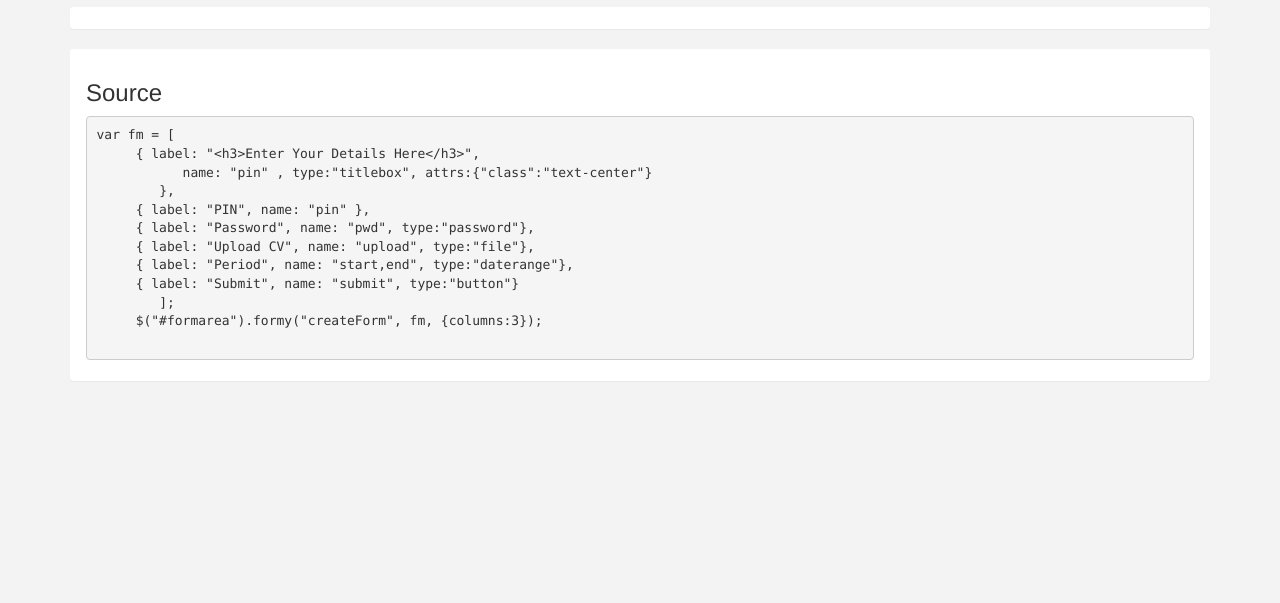
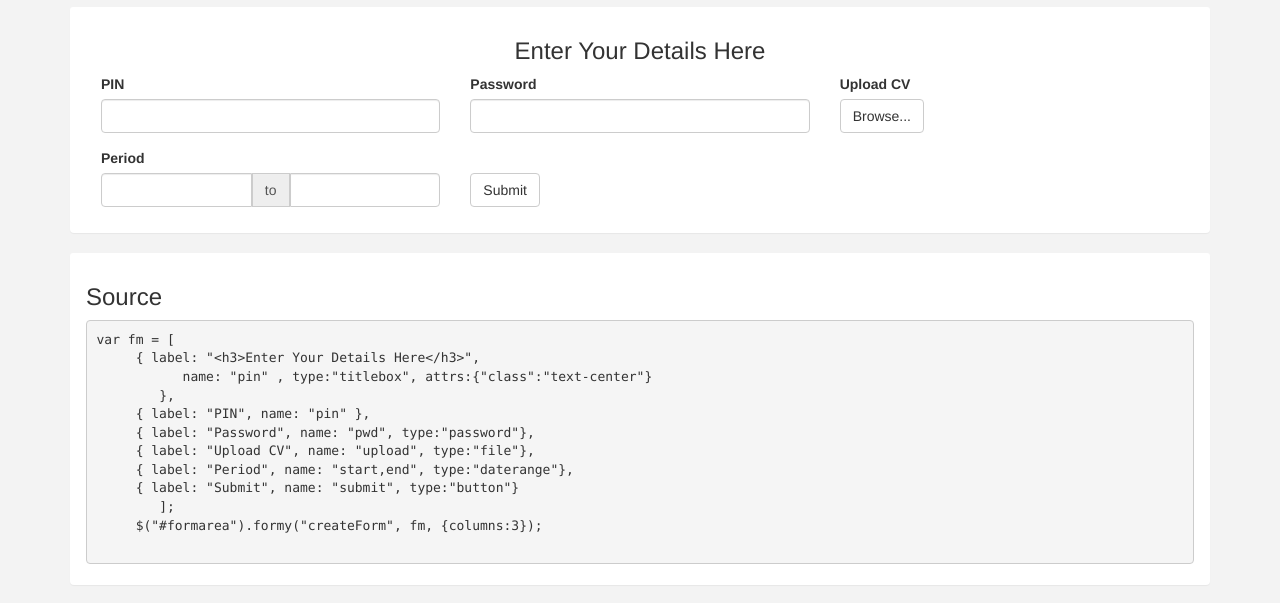
Before and after one commit to jidexl21/formy, a website: page src/docs/multiplecols.html in a window 1280 px wide. Shown: the part 63-666 px from the top of the page. Drawn offline with Linux system fonts and the light colour scheme.

Commit message:
css and Html references correction

```diff
--- a/src/docs/multiplecols.html
+++ b/src/docs/multiplecols.html
@@ -3,6 +3,7 @@
 <head>
 	<link rel="stylesheet" type="text/css" href="assets/css/bootstrap.min.css"/>
 	<link rel="stylesheet" type="text/css" href="assets/css/docs.min.css"/>
+	<link rel="stylesheet" type="text/css" href="../formy.css"/>
 	<meta http-equiv="Content-Type" content="text/html;charset=ISO-8859-1">
 	<title>Formy @ BS</title>
 </head>
@@ -39,7 +40,7 @@ var fm = [
 </body>
 <script src="assets/js/jquery.slim.min.js"></script>
 <script src="assets/js/bootstrap.min.js"></script>
-<script src="assets/js/formy.js"></script>
+<script src="../formy.js"></script>
 <script>
 	 var fm = [
      { label: "<h3>Enter Your Details Here</h3>", name: "pin" , type:"titlebox", attrs:{"class":"text-center"}},
```
